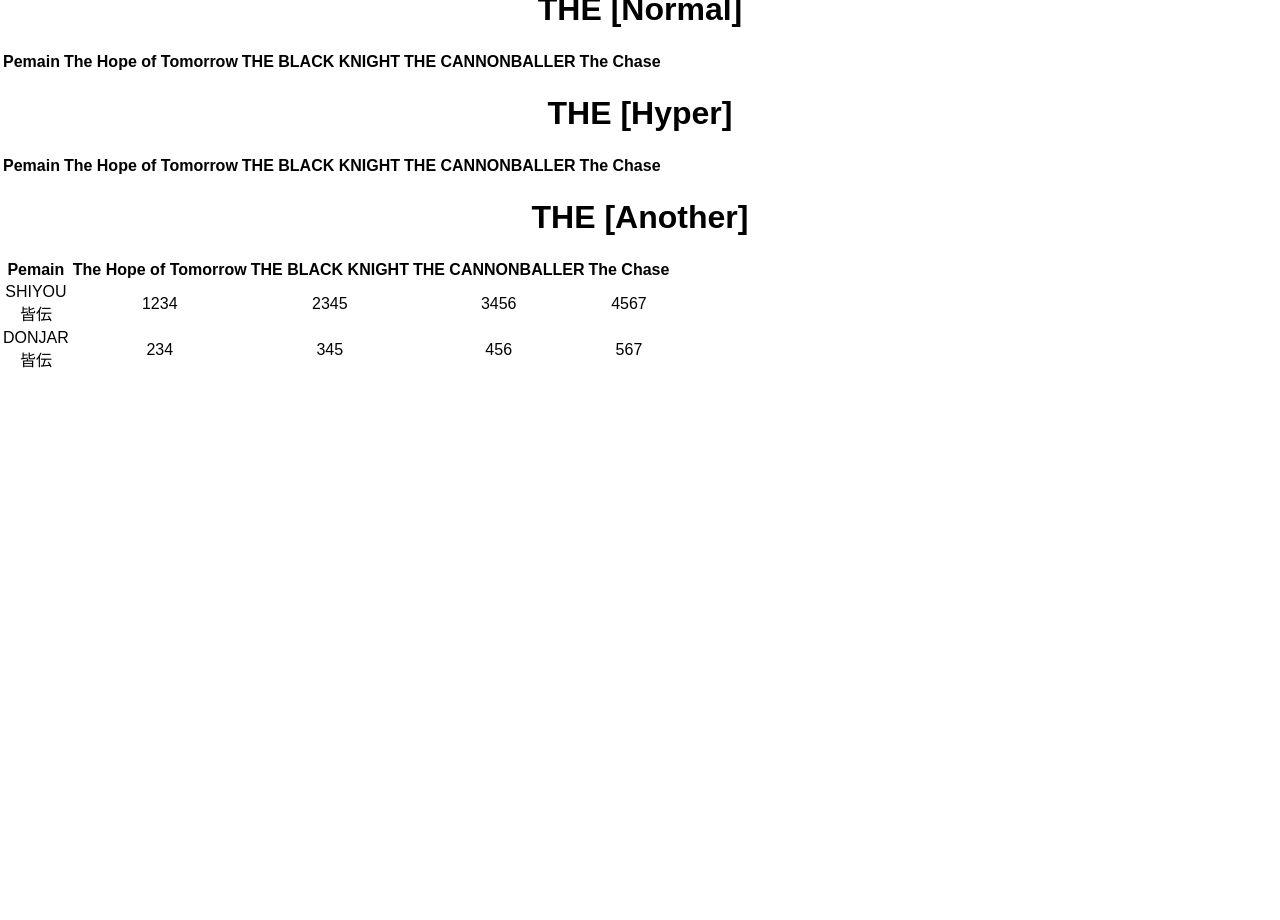
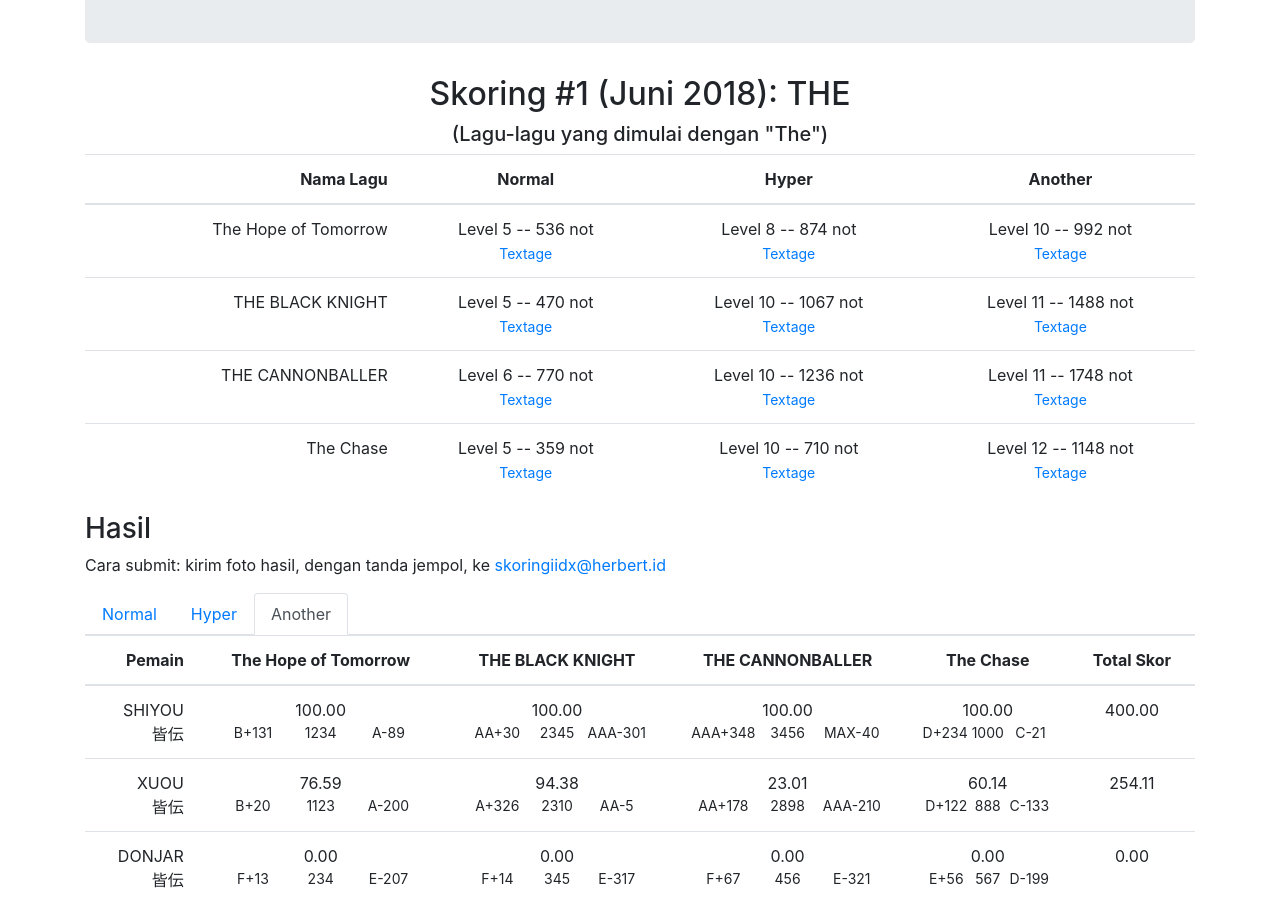
Before and after one commit to donjar/skoring-iidx, a React (Create React App) app: page / in a window 1280 px wide. Shown: the part 160-1080 px from the top of the page. Before the commit the page ends 800 px from the top, so only its background shows below. Built offline with nearby package versions, Linux system fonts and the light colour scheme.

Commit message:
feels like a hackathon

```diff
--- a/package.json
+++ b/package.json
@@ -4,6 +4,9 @@
   "private": true,
   "homepage": "http://herbert.id/skoring-iidx",
   "dependencies": {
+    "bootstrap": "4.1.1",
+    "jquery": "^3.3.1",
+    "popper.js": "^1.14.3",
     "react": "^16.4.1",
     "react-dom": "^16.4.1",
     "react-scripts": "1.1.4"
--- a/src/App.css
+++ b/src/App.css
@@ -1,28 +1,27 @@
-.App {
+.ContestSummary-title {
   text-align: center;
 }
 
-.App-logo {
-  animation: App-logo-spin infinite 20s linear;
-  height: 80px;
+.table-first-column-special tr th:first-child {
+  text-align: right;
 }
 
-.App-header {
-  background-color: #222;
-  height: 150px;
-  padding: 20px;
-  color: white;
+.table-first-column-special tr td:first-child {
+  text-align: right;
 }
 
-.App-title {
-  font-size: 1.5em;
+.table-first-column-special tr th:not(:first-child) {
+  text-align: center;
 }
 
-.App-intro {
-  font-size: large;
+.table-first-column-special tr td:not(:first-child) {
+  text-align: center;
 }
 
-@keyframes App-logo-spin {
-  from { transform: rotate(0deg); }
-  to { transform: rotate(360deg); }
+.small-score {
+  flex: 2;
 }
+
+.small-score-narrow {
+  flex: 1;
+}
--- a/src/App.js
+++ b/src/App.js
@@ -1,14 +1,17 @@
 import React, { Component } from 'react';
 import './App.css';
 import ContestSummary from './ContestSummary';
-import ContestData from './ContestData';
+import ContestView from './ContestView';
 
 class App extends Component {
   render() {
     return (
-      <div class="App">
+      <div className="App container">
+        <div className="jumbotron">
+          <h1 className="display-4">Skoring Beatmania IIDX Indonesia!</h1>
+        </div>
         <ContestSummary contestId={0} />
-        {[0, 1, 2].map(d => <ContestData contestId={0} difficulty={d} />)}
+        <ContestView contestId={0} />
       </div>
     );
   }
--- a/src/ContestData.js
+++ b/src/ContestData.js
@@ -1,34 +1,95 @@
 import React, { Component } from 'react';
 import { contests, dans, difficulties, results } from './Data';
 
+function calculateBpi(scores, maxScore) {
+  const max = Math.max(...scores);
+  const min = Math.min(...scores);
+
+  return scores.map(function(score) {
+    return 100 * Math.pow(Math.log((maxScore - min) / (maxScore - score)), 1.5) /
+                 Math.pow(Math.log((maxScore - min) / (maxScore - max)), 1.5);
+  });
+}
+
+function calculateFinalScores(scores, totalNotes) {
+  const maxScore = totalNotes * 2;
+  const grades = ['G', 'F', 'E', 'D', 'C', 'B', 'A', 'AA', 'AAA', 'MAX'];
+
+  const bpiResults = calculateBpi(scores, maxScore);
+
+  return scores.map(function(score, idx) {
+    const cutoffs = grades.map((_, idx) => Math.ceil(maxScore * idx / (grades.length - 1)));
+
+    const higherIndex = cutoffs.findIndex(elem => (elem > score));
+    const lowerGrade = grades[higherIndex - 1];
+    const lowerDiff = score - cutoffs[higherIndex - 1];
+    const higherGrade = grades[higherIndex];
+    const higherDiff = cutoffs[higherIndex] - score;
+
+    return [bpiResults[idx], `${lowerGrade}+${lowerDiff}`, score, `${higherGrade}-${higherDiff}`];
+  });
+}
+
 class ContestData extends Component {
+  processResults() {
+    const contestId = this.props.contestId;
+    const diff = this.props.difficulty;
+    const resultObjects = results[contestId][diff];
+    const numOfSongs = contests[contestId].songs.length;
+    const totalNotes = contests[contestId].songs.map(s => s.charts[diff].notes);
+    const scoresMatrix = Array.from({ length: numOfSongs }).map(function(_, idx) {
+      const resultScores = resultObjects.map(r => r.results[idx]);
+      const totalNotesOfSong = totalNotes[idx];
+      return calculateFinalScores(resultScores, totalNotesOfSong);
+    });
+
+    const bpiTotals = resultObjects.map(function(_, idx) {
+      return scoresMatrix.map(song => song[idx][0]).reduce((a, b) => a + b, 0)
+    })
+
+    return (
+      <tbody>
+        {resultObjects.map(function(obj, idx) {
+          return (
+            <tr key={idx}>
+              <td>{obj.name}<br/>{dans[obj.dan]}</td>
+              {scoresMatrix.map(function(s, i) {
+                const score = s[idx]
+                return (
+                  <td key={i}>
+                    {score[0].toFixed(2)}<br />
+                    <small className="d-flex">
+                      <div class="small-score">{score[1]}</div>
+                      <div class="small-score-narrow">{score[2]}</div>
+                      <div class="small-score">{score[3]}</div>
+                    </small>
+                  </td>
+                );
+              })}
+              <td>{bpiTotals[idx].toFixed(2)}</td>
+            </tr>
+          );
+        })}
+      </tbody>
+    )
+  }
+
   render() {
     const contestId = this.props.contestId;
     const diff = this.props.difficulty;
     const contest = contests[contestId];
 
     return (
-      <div className="ContestData">
-        <h1>{contest.name} [{difficulties[diff]}]</h1>
-        <table>
+      <div className="ContestData table-responsive">
+        <table className="table table-first-column-special">
           <thead>
             <tr>
               <th>Pemain</th>
-              {contest.songs.map(s => <th>{s.song}</th>)}
+              {contest.songs.map(s => <th key={s.song}>{s.song}</th>)}
+              <th>Total Skor</th>
             </tr>
           </thead>
-          <tbody>
-            {
-              results[contestId][diff].map(function(r) {
-                return (
-                  <tr>
-                    <td>{r.name}<br />{dans[r.dan]}</td>
-                    {r.results.map(s => <td>{s}</td>)}
-                  </tr>
-                );
-              })
-            }
-          </tbody>
+          {this.processResults(results[contestId][diff])}
         </table>
       </div>
     );
--- a/src/ContestSummary.js
+++ b/src/ContestSummary.js
@@ -1,14 +1,25 @@
 import React, { Component } from 'react';
-import { contests } from './Data';
+import { contests, difficulties } from './Data';
+
+function textageLinkMaker(version, id, difficulty, level) {
+  difficulty = difficulties[difficulty][0];
+  level = level.toString(16).toUpperCase();
+  return `http://textage.cc/score/${version}/${id}.html?1${difficulty}${level}00`;
+}
 
 class ContestSummary extends Component {
   render() {
-    const contest = contests[this.props.contestId]
+    const contestId = this.props.contestId;
+    const contest = contests[contestId];
 
     return (
-      <div className="ContestSummary">
-        <table>
-          <caption>{contest.name}</caption>
+      <div className="ContestSummary table-responsive">
+        <div className="ContestSummary-title">
+          <h2>Skoring #{contestId + 1} ({contest.period}): {contest.name}</h2>
+          <h5>({contest.subtitle})</h5>
+        </div>
+
+        <table className="table table-first-column-special">
           <thead>
             <tr>
               <th>Nama Lagu</th>
@@ -19,11 +30,18 @@ class ContestSummary extends Component {
           </thead>
           <tbody>
             {
-              contest.songs.map(function(obj) {
+              contest.songs.map(function(obj, i) {
                 return (
-                  <tr>
+                  <tr key={i}>
                     <td>{obj.song}</td>
-                    { obj.charts.map(c => <td>{c.level}</td>) }
+                    {obj.charts.map(function(c, idx) {
+                      return (
+                        <td key={idx}>
+                          Level {c.level} -- {c.notes} not<br />
+                          <small><a href={textageLinkMaker(obj.version, obj.textageID, idx, c.level)}>Textage</a></small>
+                        </td>
+                      );
+                    })}
                   </tr>
                 );
               })
--- /dev/null
+++ b/src/ContestView.js
@@ -0,0 +1,30 @@
+import React, { Component } from 'react';
+import { contests, difficulties } from './Data';
+import ContestData from './ContestData';
+
+class ContestView extends Component {
+  render() {
+    return (
+      <div className="ContestView">
+        <h3>Hasil</h3>
+        <p>Cara submit: {contests[this.props.contestId].submit}, ke <a href="mailto:skoringiidx@herbert.id">skoringiidx@herbert.id</a></p>
+        <ul className="nav nav-tabs" id="myTab" role="tablist">
+          {difficulties.map(function(d, idx) {
+            return (<li key={idx} className="nav-item">
+              <a className={`nav-link${idx === 2 ? ' active' : ''}`} id={`${d}-tab`} data-toggle="tab" href={`#${d}`} role="tab" aria-controls={d} aria-selected={idx === 2}>{d}</a>
+            </li>);
+          })}
+        </ul>
+        <div className="tab-content" id="myTabContent">
+          {difficulties.map(function(d, idx) {
+            return (<div key={d} className={`tab-pane fade show${idx === 2 ? ' active' : ''}`} id={d} role="tabpanel" aria-labelledby="home-tab">
+              <ContestData contestId={0} difficulty={idx} />
+            </div>);
+          })}
+        </div>
+      </div>
+    );
+  }
+}
+
+export default ContestView;
--- a/src/Data.js
+++ b/src/Data.js
@@ -1,9 +1,3 @@
-function textageLinkMaker(version, id, difficulty, level) {
-  difficulty = difficulties[difficulty][0];
-  level = level.toString(16).toUpperCase();
-  return `http://textage.cc/score/${version}/${id}.html?1${difficulty}${level}00`;
-}
-
 export const dans = ['七級', '六級', '五級', '四級', '三級', '二級', '一級',
                      '初段', '二段', '三段', '四段', '五段', '六段', '七段',
                      '八段', '九段', '十段', '中伝', '皆伝'];
@@ -13,6 +7,9 @@ export const difficulties = ['Normal', 'Hyper', 'Another'];
 export const contests = [
   {
     name: 'THE',
+    period: 'Juni 2018',
+    subtitle: 'Lagu-lagu yang dimulai dengan "The"',
+    submit: 'kirim foto hasil, dengan tanda jempol',
     songs: [
       {
         song: 'The Hope of Tomorrow',
@@ -106,7 +103,12 @@ export const results = [
       {
         name: 'SHIYOU',
         dan: 18,
-        results: [1234, 2345, 3456, 4567]
+        results: [1234, 2345, 3456, 1000]
+      },
+      {
+        name: 'XUOU',
+        dan: 18,
+        results: [1123, 2310, 2898, 888]
       },
       {
         name: 'DONJAR',
--- a/src/index.js
+++ b/src/index.js
@@ -3,6 +3,8 @@ import ReactDOM from 'react-dom';
 import './index.css';
 import App from './App';
 import registerServiceWorker from './registerServiceWorker';
+import 'bootstrap/dist/css/bootstrap.min.css';
+import 'bootstrap/dist/js/bootstrap.min.js';
 
 ReactDOM.render(<App />, document.getElementById('root'));
 registerServiceWorker();
```
Also changed, not shown: 1 other file (tests, documents, lock files or other folders).
